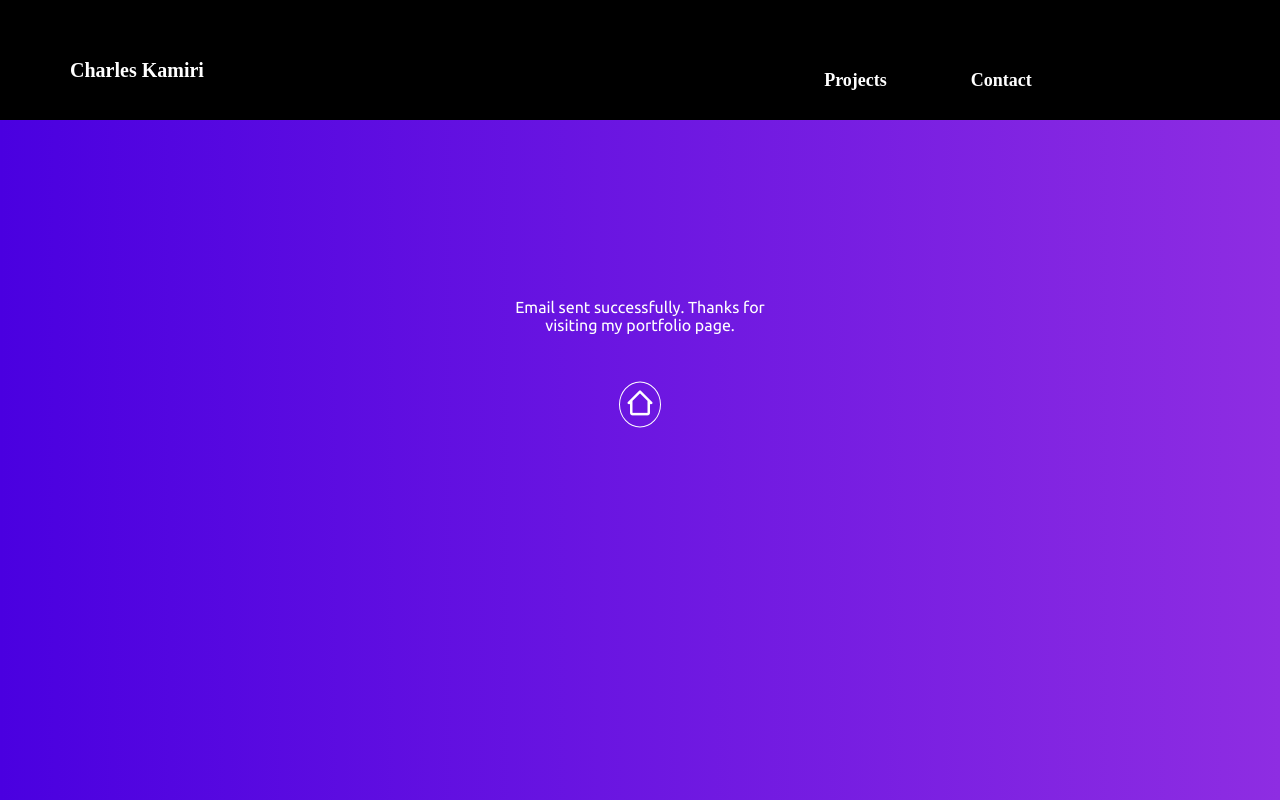
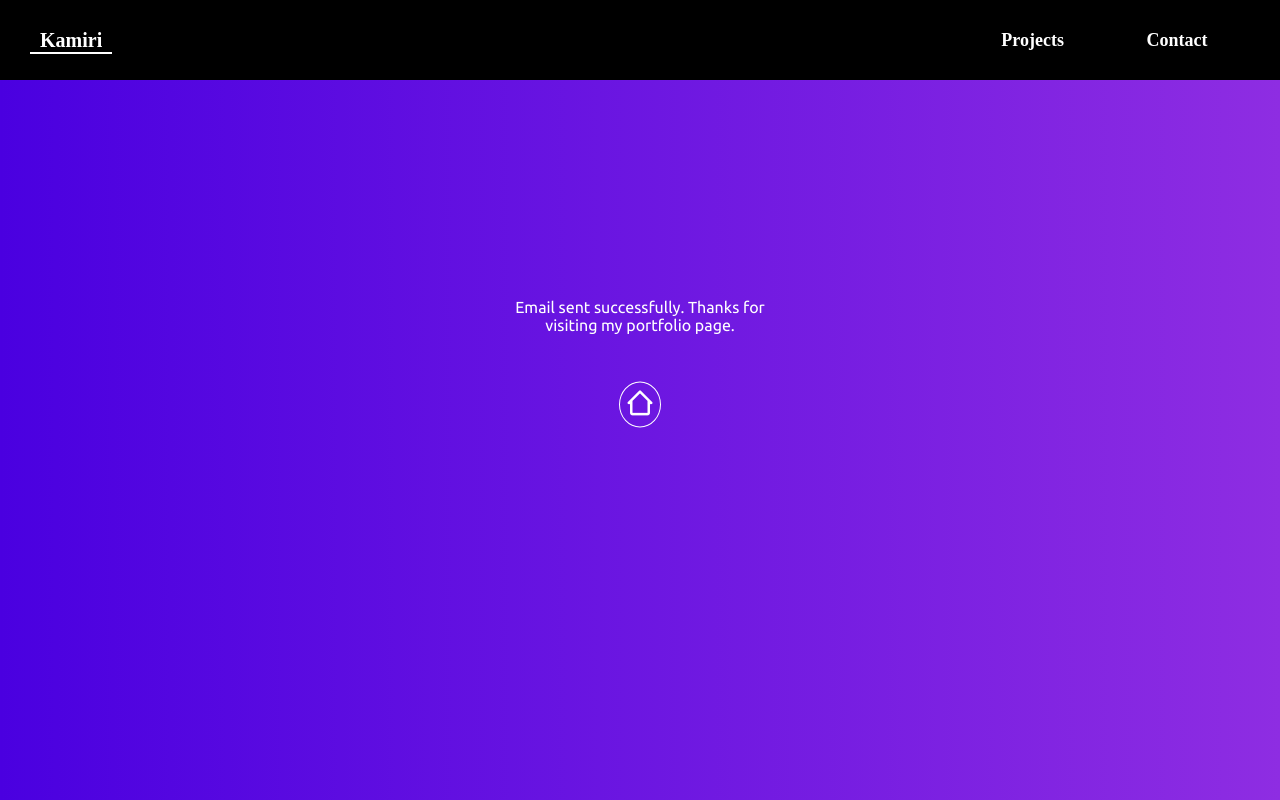
Before and after one commit to kamiri-charles/portfolio-v2, a React (Vite) app: page /#/email-submission-success in a window 1280 px wide. Built offline with nearby package versions, Linux system fonts and the light colour scheme; a web font is replaced by a local one.

Commit message:
feat: Redesign navbar component

```diff
--- a/src/components/Navbar/index.jsx
+++ b/src/components/Navbar/index.jsx
@@ -1,13 +1,16 @@
-import { useRef, useState } from "react";
+import { useEffect, useRef, useState } from "react";
 import { Link } from "react-router-dom";
 import "./styles.scss";
 
 const Navbar = () => {
+	const [currentTab, setCurrentTab] = useState('');
 	const [menu_icon, setMenuIcon] = useState("bx bx-menu-alt-left");
-
 	const navbar = useRef();
 	const menu = useRef();
 
+	useEffect(() => {
+		setCurrentTab('kamiri');
+	}, []);
 	let open_menu = () => {
 		if (menu.current.classList.contains("active")) {
 			menu.current.classList.remove("active");
@@ -25,20 +28,32 @@ const Navbar = () => {
 			</div>
 
 			<div className="navbar-left">
-				<Link to="/">
-					<div className="name">Charles Kamiri</div>
+				<Link to="/" onClick={() => setCurrentTab("kamiri")}>
+					<div
+						className={`name${currentTab == "kamiri" ? " current-tab" : ""}`}
+					>
+						Kamiri
+					</div>
 				</Link>
 			</div>
 
 			<div className="navbar-right">
 				{/* Projects */}
-				<Link to="/projects">
-					<div className="link">Projects</div>
+				<Link to="/projects" onClick={() => setCurrentTab("projects")}>
+					<div
+						className={`link${currentTab == "projects" ? " current-tab" : ""}`}
+					>
+						Projects
+					</div>
 				</Link>
 
 				{/* Contact */}
-				<Link to="/contact">
-					<div className="link">Contact</div>
+				<Link to="/contact" onClick={() => setCurrentTab("contact")}>
+					<div
+						className={`link${currentTab == "contact" ? " current-tab" : ""}`}
+					>
+						Contact
+					</div>
 				</Link>
 			</div>
 
--- a/src/components/Navbar/styles.scss
+++ b/src/components/Navbar/styles.scss
@@ -1,9 +1,11 @@
 #navbar {
     position: fixed;
     width: 100%;
-    height: 120px;
+    height: 80px;
     background: #000;
     display: flex;
+    align-items: center;
+    justify-content: space-between;
     flex-wrap: nowrap;
     transition: all 0.3s ease;
 
@@ -22,10 +24,8 @@
 
     .navbar-left {
         display: flex;
-        align-items: center;
-        justify-content: center;
-        margin-top: 20px;
-        padding-left: 30px;
+        text-align: left;
+        width: 50%;
 
         a {
             color: white;
@@ -51,7 +51,7 @@
                     transition: all 0.3s ease;
                 }
 
-                &:hover::after {
+                &:hover::after, &.current-tab::after {
                     width: 100%;
                 }
             }
@@ -61,10 +61,8 @@
     .navbar-right {
         display: flex;
         align-items: center;
-        justify-content: center;
+        justify-content: flex-end;
         width: 50%;
-        margin-left: auto;
-        margin-top: 40px;
 
         a {
             margin-right: 10%;
@@ -89,7 +87,7 @@
                     transition: all 0.3s ease;
                 }
 
-                &:hover::after {
+                &:hover::after, &.current-tab::after {
                     width: 100%;
                 }
             }
```
